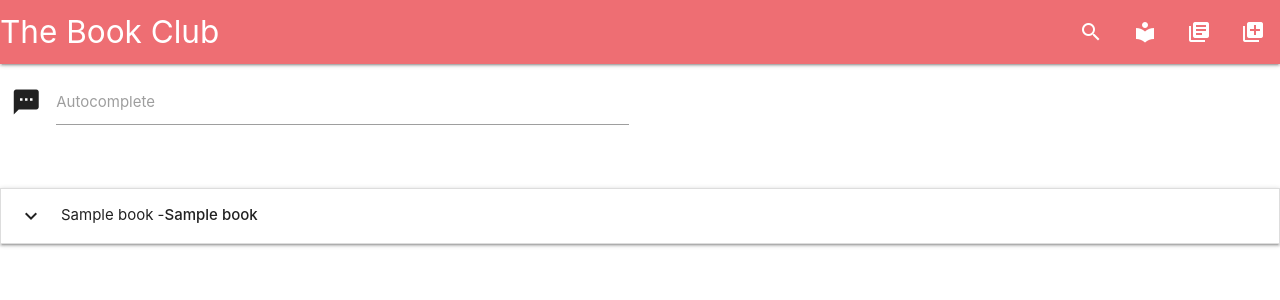
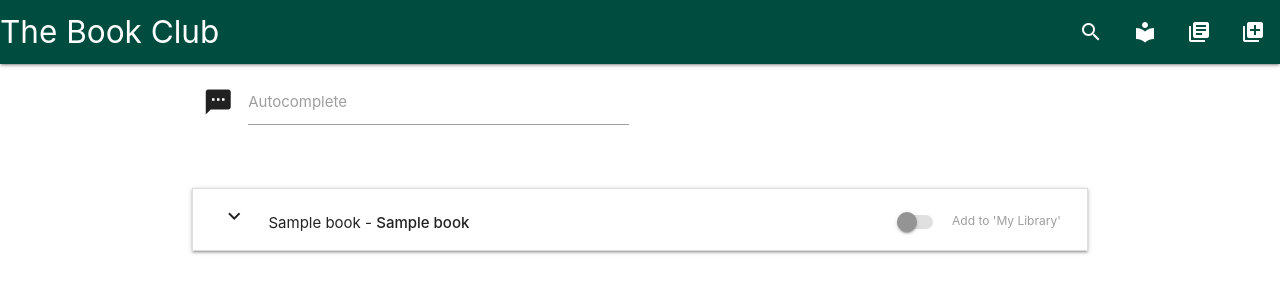
Before and after one commit to benm4ckenzie/assignment-three, a Flask app: page / in a window 1280 px wide. Shown: the top 300 px of the page. Run offline with Flask 2, Linux system fonts and the light colour scheme; a database or web service that is not in the repository returns one stand-in record (values such as "Sample title"); some libraries are stand-ins or nearby versions.

Commit message:
added buttons to library page for update, add to library, and review

```diff
--- a/static/css/style.css
+++ b/static/css/style.css
@@ -1,8 +1,12 @@
 /*------------------------------------------------------------------------------BACKGROUND*/
 
-.background-image {
+/*body {
+    background-color: RED;
+};*/
+
+.index-container {
     height: 100vh;
-    background: url('../images/library_image_7') no-repeat center top fixed;
+    background: url('../images/library_image_3.jpg') no-repeat center top fixed;
     -webkit-background-size: cover;
     -moz-background-size: cover;
     -o-background-size: cover;
@@ -12,3 +16,15 @@
     justify-content: center;
     position: relative;
 }
+
+.btn_small {
+    height: 40px;
+    width: 120px;
+    line-height: 40px;
+    margin: 5px 5px;
+    padding: 0 0.5em;
+}
+
+.task_header {
+    margin-top: 5px;
+}
--- a/templates/addbook.html
+++ b/templates/addbook.html
@@ -43,7 +43,7 @@
 			</div>
 			<div class="row">
 				<div class="input-field col s12">
-					<button class="btn waves-effect waves-light" type="submit" name="action">
+					<button class="btn waves-effect waves-light btn_small teal darken-4" type="submit" name="action">
                     Submit book<i class="material-icons right">playlist_add</i>
                     </button>
 				</div>
--- a/templates/index.html
+++ b/templates/index.html
@@ -5,8 +5,8 @@
 <head>
 
 	<link href="https://fonts.googleapis.com/icon?family=Material+Icons" rel="stylesheet">
-
 	<link rel="stylesheet" href="https://cdnjs.cloudflare.com/ajax/libs/materialize/1.0.0/css/materialize.min.css">
+    <link rel="stylesheet" href="{{url_for('static', filename='css/style.css')}}" type="text/css" />
 
 </head>
 
@@ -19,7 +19,7 @@
 			<li class="divider"></li>
 			<li><a href="#!">Delete book</a></li>
 		</ul>
-		<nav>
+		<nav class="teal darken-4">
 			<div class="nav-wrapper">
 				<a href="#!" class="brand-logo">The Book Club</a>
 				<ul class="right hide-on-med-and-down">
@@ -33,10 +33,10 @@
 		</nav>
 	</div>
 
-
+    <div class="container">
 	{% block content %}
 	{% endblock %}
-
+    </div>
 
 
 	<script src="https://cdnjs.cloudflare.com/ajax/libs/jquery/3.4.1/jquery.min.js"></script>
--- a/templates/library.html
+++ b/templates/library.html
@@ -16,10 +16,23 @@
 <ul class="collapsible">
 	{% for book in book %}
 	<li>
-		<div class="collapsible-header"><i class="material-icons">expand_more</i>
+		<div class="row collapsible-header" style="margin: 0px;">
+			<div class="col s9">
+				<i class="material-icons valign-wrapper">expand_more</i>
 				{{book.author_name}} - <strong>{{book.book_title}}</strong>
 			</div>
-		<div class="collapsible-body">
+			<div class="col s3 task_header">
+				<div class="switch right-align">
+					<label>
+                    <input disabled type="checkbox">
+                    <span class="lever"></span>
+                    Add to 'My Library'
+                    </label>
+				</div>
+			</div>
+		</div>
+		<div class="row collapsible-body" style="margin: 0px;">
+			<div class="col s9">
 				<span>
                 <strong>Genre:</strong> {{book.genre_name}}
 			    </span>
@@ -39,19 +52,11 @@
 				<span>
                 <strong>ISBN 13: </strong>{{book.isbn_13}}
                 </span>
-			<br>
-			<span>
-            <strong>Reviewer: </strong>{{book.reader_name}} - {{book.reader_review_date}}
-            </span>
-			<br>
-			<span>
-            <strong>Review: </strong>{{book.reader_comment}}
-            </span>
-			<br>
-			<span>
-            <strong>Rating: </strong>{{book.reader_rating}}
-            </span>
-
+			</div>
+			<div class="col s3 right-align">
+                <a class="waves-effect waves-light btn btn_small teal darken-4">Update book</a>
+				<a class="waves-effect waves-light btn btn_small teal darken-4">Add review</a>
+			</div>
 		</div>
 	</li>
 	{% endfor %}
```
Also changed, not shown: 2 other files. Lines whose indentation alone changed are shown as unchanged.
